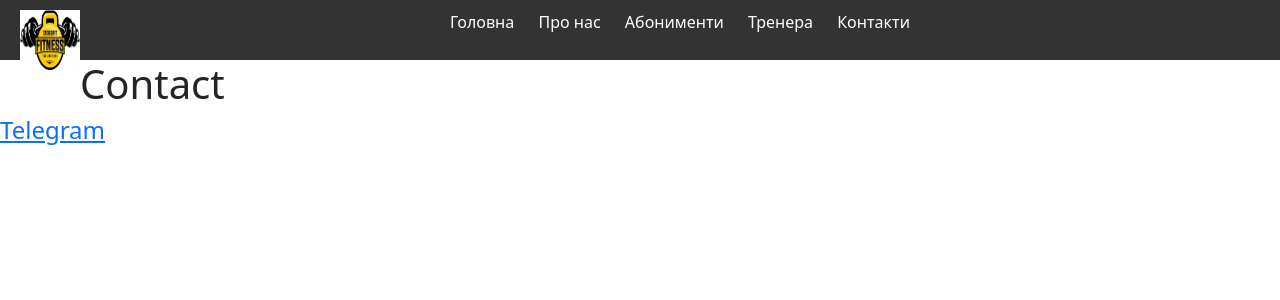
After one commit to AntonAKG/Bogatur-Django, a Django app: page /contact/ in a window 1280 px wide. The commit adds this page. Shown: the top 300 px of the page. Run offline with Django 4.2, Linux system fonts and the light colour scheme.

Commit message:
update template

```diff
--- a/store/static/store/css/style.css
+++ b/store/static/store/css/style.css
@@ -33,3 +33,7 @@ nav a.active {
     float:left;
     margin-left: 20px;
 }
+
+.main-image{
+    justify-content: center;
+}
--- a/store/urls.py
+++ b/store/urls.py
@@ -1,9 +1,11 @@
 from django.urls import path
 from django.conf import settings
 from django.conf.urls.static import static
-from .views import Index
+from .views import Index, About, Contact
 
 urlpatterns = [
     path('', Index.as_view(), name='main'),
+    path('about/', About.as_view(), name='about'),
+    path('contact/', Contact.as_view(), name='contact')
 
 ] + static(settings.MEDIA_URL, document_root=settings.MEDIA_ROOT)
--- a/store/views.py
+++ b/store/views.py
@@ -11,3 +11,23 @@ class Index(View):
         }
 
         return render(request=request, context=context, template_name=self.templates_name)
+
+
+class About(View):
+    templates_name = r'main_menu/about.html'
+
+    def get(self, request):
+        context = {
+            'title': 'About'
+        }
+
+        return render(request=request, context=context, template_name=self.templates_name)
+
+class Contact(View):
+    templates_name = r'main_menu/contact.html'
+
+    def get(self, request):
+        context = {
+            'title': 'Контакти'
+        }
+        return render(request=request, context=context, template_name=self.templates_name)
--- a/templates/base.html
+++ b/templates/base.html
@@ -18,12 +18,11 @@
             </div>
 
             <ul>
-
-
-                <li><a href="#">Головна</a></li>
-                <li><a href="#">Про нас</a></li>
-                <li><a href="#">Послуги</a></li>
-                <li><a href="#">Контакти</a></li>
+                <li><a href="{% url 'main' %}">Головна</a></li>
+                <li><a href="{% url 'about' %}">Про нас</a></li>
+                <li><a href="#">Абонименти</a></li>
+                <li><a href="#">Тренера</a></li>
+                <li><a href="{% url 'contact' %}">Контакти</a></li>
             </ul>
         </nav>
      </header>
--- /dev/null
+++ b/templates/main_menu/contact.html
@@ -0,0 +1,11 @@
+{% extends 'base.html' %}
+
+{% block content %}
+    <div class="container-contact">
+        <h1>Contact</h1>
+
+        <h4><a href="https://t.me/Sydorchuk_Anton" target="_blank">Telegram</a></h4>
+
+    </div>
+
+{% endblock %}
```
Also changed, not shown: templates/main_menu/about.html (added, +9 -0 lines), templates/main_menu/main.html (+7 -0 lines), store/static/store/img/king-fitnes-klub-390018.jpg (deleted), store/static/store/img/main_image.jpg (added).
